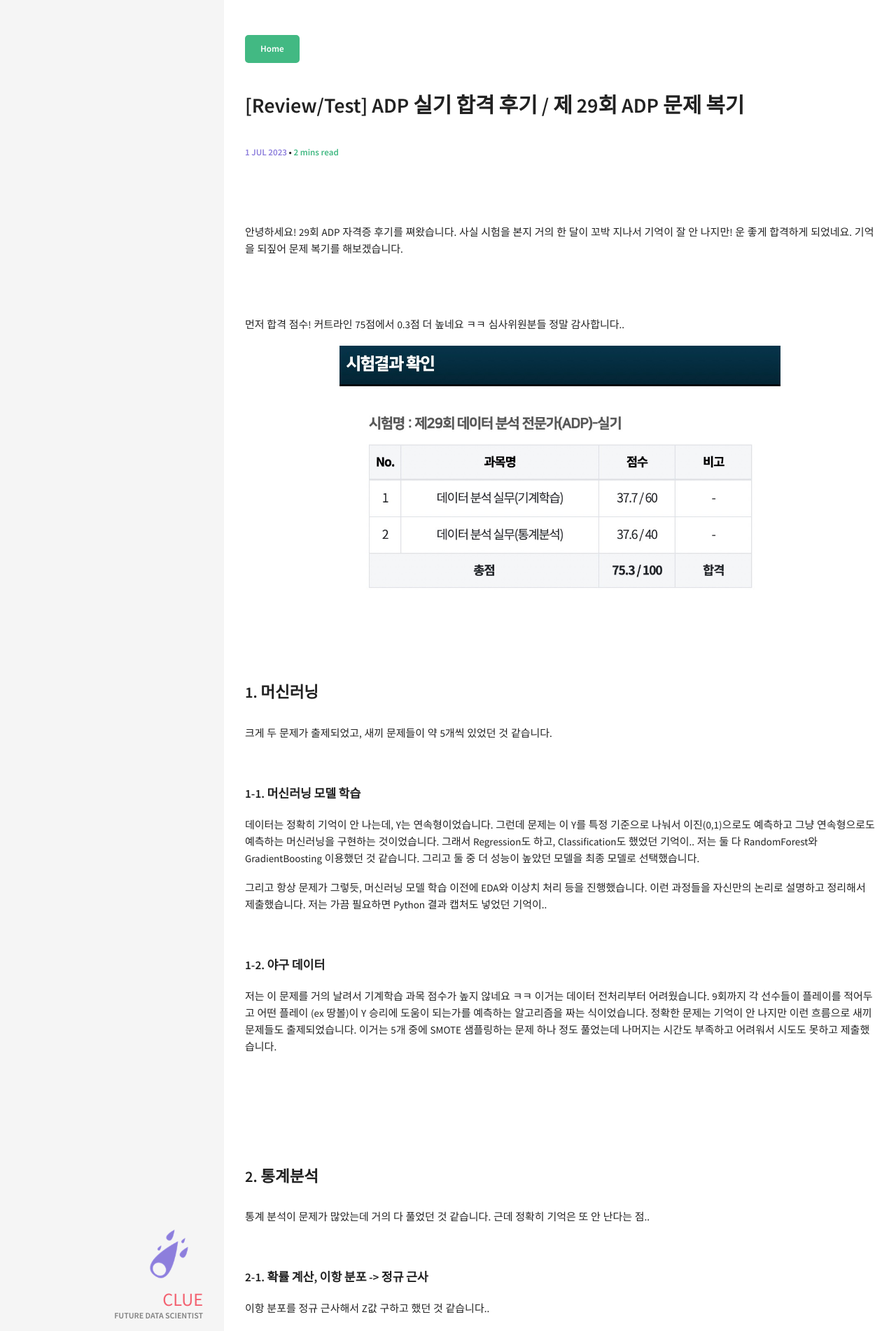
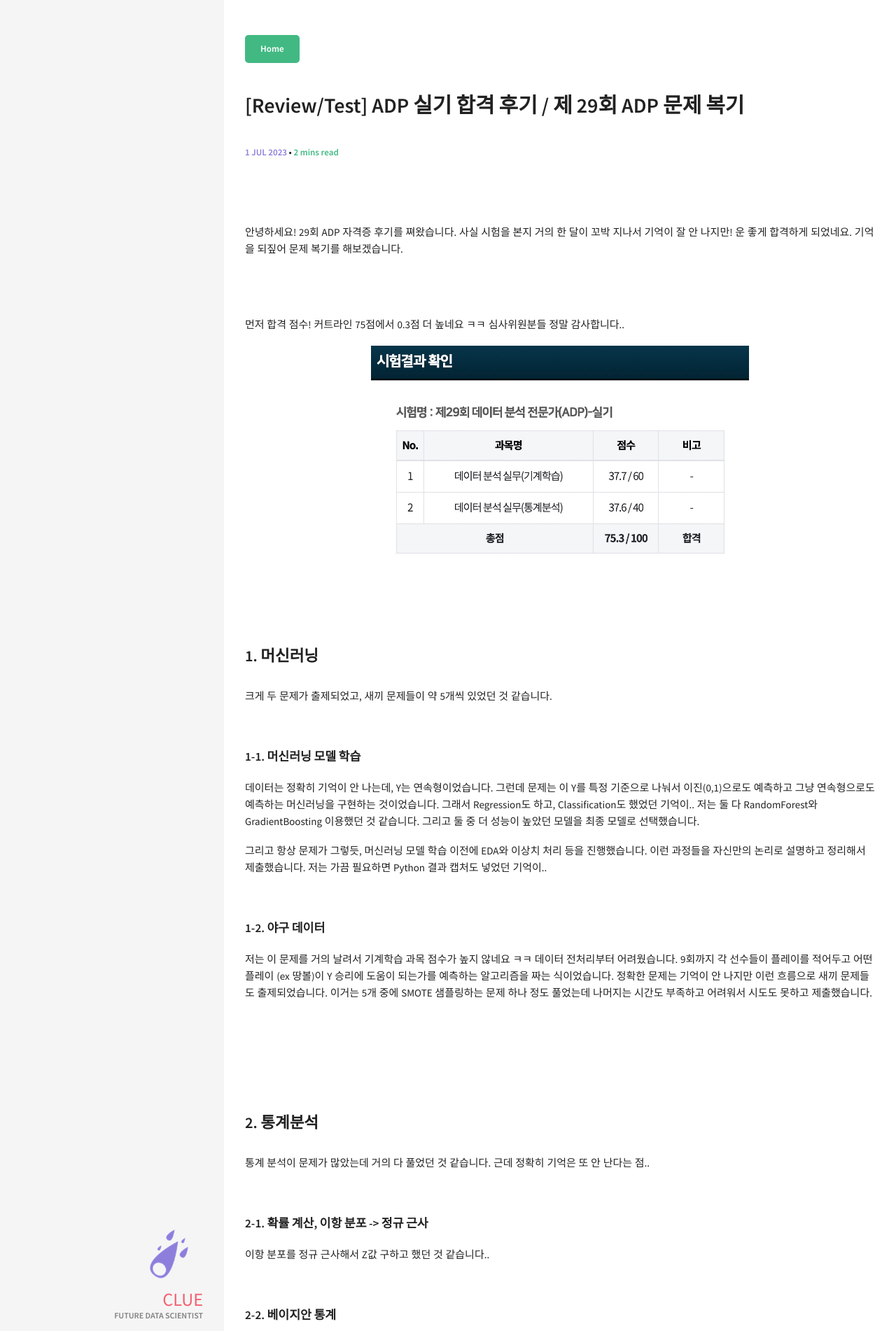
Before and after one commit to givitallugot/givitallugot.github.io, a Jekyll site: the page built from _posts/2023-07-02-Review-Test-ADP-실기.md, in a window 1280 px wide. Shown: the top 1902 px of the page at 70% size. Built offline with Jekyll 4.4.1, drawn with Linux system fonts in a browser that asks for light colours; some of the changed text lies outside the part shown.

Commit message:
update post2

```diff
--- a/_posts/2023-07-02-Review-Test-ADP-실기.md
+++ b/_posts/2023-07-02-Review-Test-ADP-실기.md
@@ -13,7 +13,7 @@ comments: trues
 
 먼저 합격 점수! 커트라인 75점에서 0.3점 더 높네요 ㅋㅋ 심사위원분들 정말 감사합니다..
 
-![image-1](/!contents_plot/2023-07-02-review-1.jpg){: width="70%"}
+![image-1](/!contents_plot/2023-07-02-review-1.jpg){: width="60%"}
 
 <br><br>
 
@@ -31,7 +31,7 @@ comments: trues
 <br>
 
 ##### 1-2. 야구 데이터
-저는 이 문제를 거의 날려서 기계학습 과목 점수가 높지 않네요 ㅋㅋ 이거는 데이터 전처리부터 어려웠습니다. 9회까지 각 선수들이 플레이를 적어두고 어떤 플레이 (ex 땅볼)이 Y 승리에 도움이 되는가를 예측하는 알고리즘을 짜는 식이었습니다. 정확한 문제는 기억이 안 나지만 이런 흐름으로 새끼 문제들도 출제되었습니다. 이거는 5개 중에 SMOTE 샘플링하는 문제 하나 정도 풀었는데 나머지는 시간도 부족하고 어려워서 시도도 못하고 제출했습니다.
+저는 이 문제를 거의 날려서 기계학습 과목 점수가 높지 않네요 ㅋㅋ 데이터 전처리부터 어려웠습니다. 9회까지 각 선수들이 플레이를 적어두고 어떤 플레이 (ex 땅볼)이 Y 승리에 도움이 되는가를 예측하는 알고리즘을 짜는 식이었습니다. 정확한 문제는 기억이 안 나지만 이런 흐름으로 새끼 문제들도 출제되었습니다. 이거는 5개 중에 SMOTE 샘플링하는 문제 하나 정도 풀었는데 나머지는 시간도 부족하고 어려워서 시도도 못하고 제출했습니다.
 
 <br><br>
 <br><br>
@@ -59,7 +59,10 @@ two sample T-Test였던 것 같은데.. 귀무가설/대립가설 설정하고 P
 ##### 2-4. F-test
 anova로 F-Test하고, 마찬가지로 귀무가설/대립가설 설정하고 F값과 P-value로 가설 검정하는 형식이었습니다.
 그리고 이 F-Test 결과가 그룹 간 Y의 평균이 다르다는 결론이 나왔고 그다음 Tueky 사후검정도 진행했습니다.
-유일하게 문제가 생각이 나는데, 자동차 종류(세단, 트럭, 버스, ??)에 따른 사고 피해 정도 데이터였고,
+
+<br>
+
+유일하게 문제가 자세히 생각이 나는데, 자동차 종류(세단, 트럭, 버스, ??)에 따른 사고 피해 정도 데이터였고,
 F-Test 결과 귀무가설(자동차 종류에 따른 사고 피해 정도에 차이가 없다)가 기각되어서,
 Tueky Test한 결과, 특히 세단-트럭, 세단-버스일 경우에 P-value 값이 특정 기준(0.05?)보다 작아 사고 피해 정도에 차이가 크게 나는 것으로 확인할 수 있었습니다.
 
```
